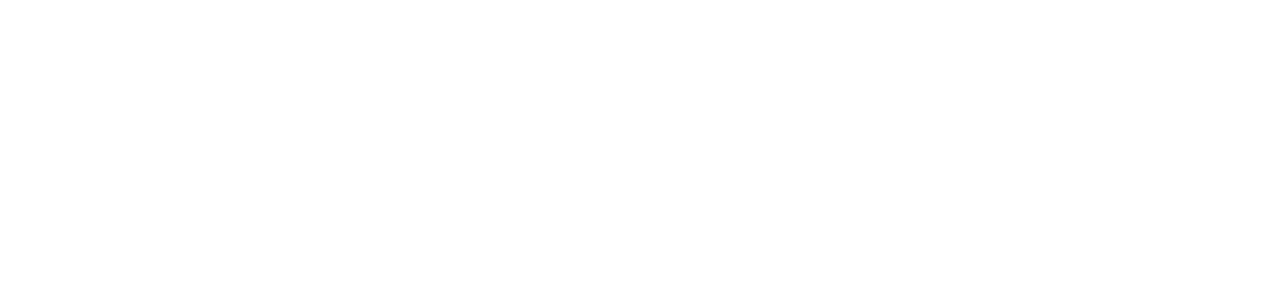
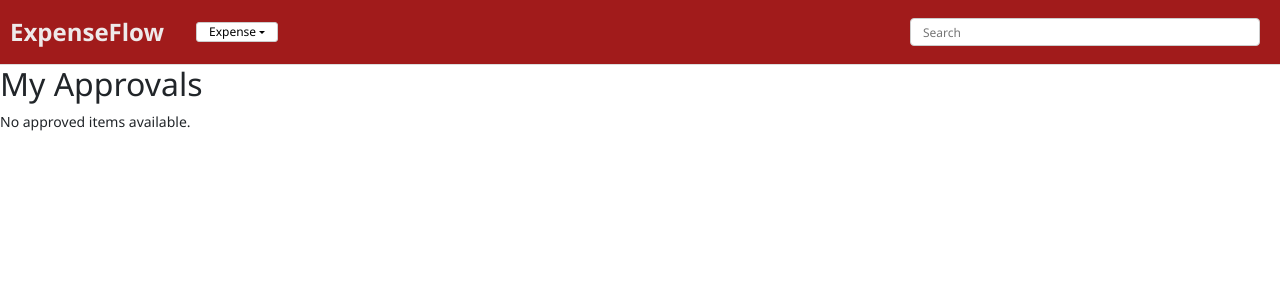
Before and after one commit to RaymondJAT/BudgetMonitoringTL, a React (Vite) app in the folder BudgetMonitoringTL/: page /my-approvals in a window 1280 px wide. Before the commit this address had no page. Shown: the top 300 px of the page. Built offline with nearby package versions, Linux system fonts and the light colour scheme.

Commit message:
[ADDED] - My Approval, & Expenses page [FIX] - route, Header, Sidebar

```diff
--- a/BudgetMonitoringTL/src/App.jsx
+++ b/BudgetMonitoringTL/src/App.jsx
@@ -3,23 +3,18 @@
 import "bootstrap/dist/css/bootstrap.min.css";
 import "./index.css";
 import ApprovalForm from "./components/ApprovalForm";
-import TeamLead from "./pages/TeamLead";
-import ExpenseReport from "./components/ExpenseReport";
-import PrintableCashRequest from "./components/PrintableCashRequest";
+import Expenses from "./pages/Expenses";
+import Approval from "./pages/Approval";
 
 function App() {
   return (
-    <>
-      <Router>
-        <Routes>
-          <Route path="/" element={<TeamLead />} />
-          <Route path="/approval" element={<ApprovalForm />} />
-        </Routes>
-      </Router>
-
-      {/* <PrintableCashRequest /> */}
-      {/* <ExpenseReport /> */}
-    </>
+    <Router>
+      <Routes>
+        <Route path="/" element={<Expenses />} />
+        <Route path="/approval" element={<ApprovalForm />} />
+        <Route path="/my-approvals" element={<Approval />} />
+      </Routes>
+    </Router>
   );
 }
 
--- a/BudgetMonitoringTL/src/components/Header.jsx
+++ b/BudgetMonitoringTL/src/components/Header.jsx
@@ -1,5 +1,6 @@
 import React from "react";
 import { Dropdown } from "react-bootstrap";
+import { useNavigate } from "react-router-dom";
 
 const Header = ({
   selectedRows,
@@ -8,24 +9,28 @@
   handlePrint,
   handleDelete,
 }) => {
+  const navigate = useNavigate(); // Navigation hook
+
   return (
     <div className="teamlead-header">
       <div className="d-flex align-items-center gap-2">
         <div className="logo-text me-4">ExpenseFlow</div>
-
-        <button className="small-btn">Dashboard</button>
 
         <Dropdown>
           <Dropdown.Toggle as="button" className="small-btn">
             Expense
           </Dropdown.Toggle>
           <Dropdown.Menu className="custom-dropdown-menu">
-            <Dropdown.Item>Expenses</Dropdown.Item>
-            <Dropdown.Item>Expense Report</Dropdown.Item>
-            <Dropdown.Item>My Approvals</Dropdown.Item>
+            <Dropdown.Item onClick={() => navigate("/")}>
+              Expenses
+            </Dropdown.Item>
+            <Dropdown.Item onClick={() => navigate("/my-approvals")}>
+              My Approvals
+            </Dropdown.Item>
           </Dropdown.Menu>
         </Dropdown>
       </div>
+
       <div
         className={`button-group ${selectedRows.length > 0 ? "visible" : ""}`}
       >
@@ -50,7 +55,6 @@
         )}
       </div>
 
-      {/* Search bar */}
       <input
         type="text"
         placeholder="Search"
--- a/BudgetMonitoringTL/src/components/Sidebar.jsx
+++ b/BudgetMonitoringTL/src/components/Sidebar.jsx
@@ -26,13 +26,13 @@
         className={`sidebar-content ${isSidebarOpen ? "fade-in" : "fade-out"}`}
       >
         {/* Navigation Section */}
-        <div className="sidebar-header fw-bold mt-2">NAVIGATION</div>
+        {/* <div className="sidebar-header fw-bold mt-2">NAVIGATION</div> */}
         <div className="navigation-links">
           <button className="nav-btn" onClick={() => onNavigate("important")}>
             ⭐ Important
           </button>
           <button className="nav-btn" onClick={() => onNavigate("archive")}>
-            📁 Archive
+            📦 Archive
           </button>
           <button className="nav-btn" onClick={() => onNavigate("important")}>
             🗑️ Trash
--- /dev/null
+++ b/BudgetMonitoringTL/src/pages/Approval.jsx
@@ -0,0 +1,126 @@
+import React, { useState, useMemo } from "react";
+import { useLocation } from "react-router-dom";
+import Header from "../components/Header";
+import { mockData } from "../mock-data/mockData";
+
+const Approval = () => {
+  const location = useLocation();
+  const approvedData = location.state?.approvedData || [];
+  const [selectedRows, setSelectedRows] = useState([]);
+  const [searchTerm, setSearchTerm] = useState("");
+  const [selectedStatuses, setSelectedStatuses] = useState([]);
+  const [data, setData] = useState(mockData);
+
+  // delete button function
+  const handleDelete = () => {
+    Swal.fire({
+      title: "Are you sure?",
+      icon: "warning",
+      showCancelButton: true,
+      confirmButtonColor: "#3085d6",
+      cancelButtonColor: "#d33",
+      confirmButtonText: "Delete",
+    }).then((result) => {
+      if (result.isConfirmed) {
+        setData((prevData) => {
+          const rowsToDelete = filteredData.filter((row) =>
+            selectedRows.includes(row)
+          );
+          const updatedData = prevData.filter(
+            (row) => !rowsToDelete.includes(row)
+          );
+          setSelectedRows([]);
+          return updatedData;
+        });
+
+        Swal.fire({
+          title: "Deleted!",
+          text: "Selected items have been deleted.",
+          icon: "success",
+          confirmButtonColor: "#3085d6",
+          confirmButtonText: "OK",
+        });
+      }
+    });
+  };
+
+  // react-to-print
+  const handlePrint = () => {
+    reactToPrintFn();
+  };
+
+  const handleStatusFilterChange = (status) => {
+    setSelectedStatuses((prev) =>
+      prev.includes(status)
+        ? prev.filter((s) => s !== status)
+        : [...prev, status]
+    );
+  };
+
+  const filteredData = useMemo(() => {
+    return data
+      .filter((row) =>
+        Object.values(row).some((value) =>
+          value.toString().toLowerCase().includes(searchTerm.toLowerCase())
+        )
+      )
+      .filter(
+        (row) =>
+          selectedStatuses.length === 0 || selectedStatuses.includes(row.status)
+      );
+  }, [searchTerm, selectedStatuses, data]);
+
+  return (
+    <div>
+      <Header
+        selectedRows={selectedRows}
+        searchTerm={searchTerm}
+        setSearchTerm={setSearchTerm}
+        handlePrint={handlePrint}
+        handleDelete={handleDelete}
+      />
+      <h2>My Approvals</h2>
+      {approvedData.length === 0 ? (
+        <p>No approved items available.</p>
+      ) : (
+        <table className="custom-table">
+          <thead>
+            <tr>
+              <th>Employee</th>
+              <th>Department</th>
+              <th>Description</th>
+              <th>Expense Date</th>
+              <th>Category</th>
+              <th>Paid By</th>
+              <th>Total</th>
+              <th>Status</th>
+            </tr>
+          </thead>
+          <tbody>
+            {approvedData.map((row, index) => (
+              <tr key={index}>
+                <td>{row.employee}</td>
+                <td>{row.department}</td>
+                <td>{row.description}</td>
+                <td>{row.expenseDate}</td>
+                <td>{row.category}</td>
+                <td>{row.paidBy}</td>
+                <td>
+                  ₱
+                  {row.total.toLocaleString("en-US", {
+                    minimumFractionDigits: 2,
+                  })}
+                </td>
+                <td>
+                  <span className={`status-badge approved`}>{row.status}</span>
+                </td>
+              </tr>
+            ))}
+          </tbody>
+        </table>
+      )}
+    </div>
+  );
+};
+
+export default Approval;
--- a/BudgetMonitoringTL/src/pages/TeamLead.jsx
+++ b/BudgetMonitoringTL/src/pages/Expenses.jsx
@@ -11,7 +11,7 @@
 import ExpenseReport from "../components/ExpenseReport";
 import Swal from "sweetalert2";
 
-const TeamLead = () => {
+const Expenses = () => {
   const navigate = useNavigate();
   const contentRef = useRef(null);
   const reactToPrintFn = useReactToPrint({ contentRef });
@@ -231,6 +231,7 @@
   );
 };
 
+// data
 const ExpenseRow = ({
   row,
   isSelected,
@@ -289,4 +290,4 @@
   );
 };
 
-export default TeamLead;
+export default Expenses;
```
